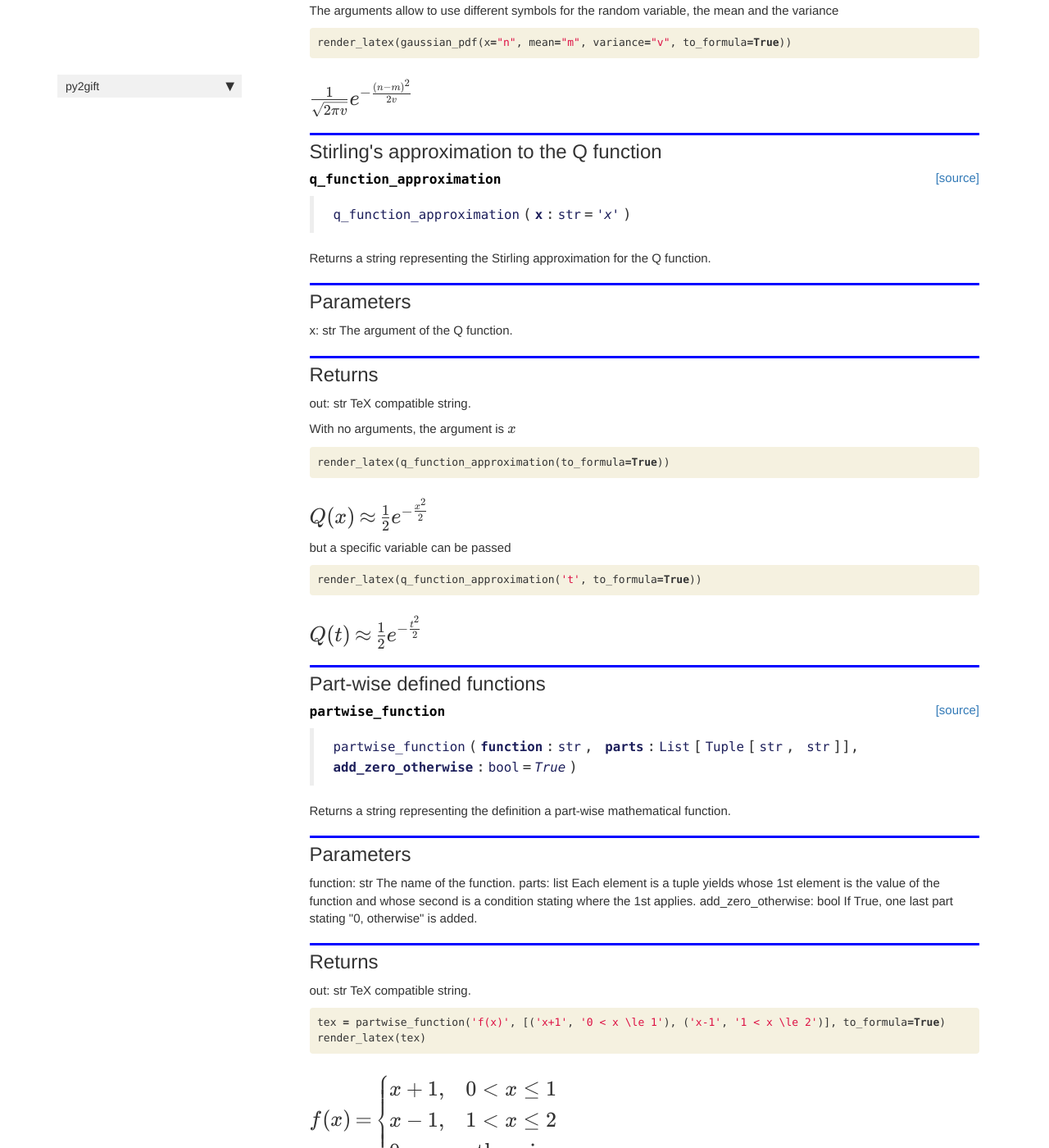
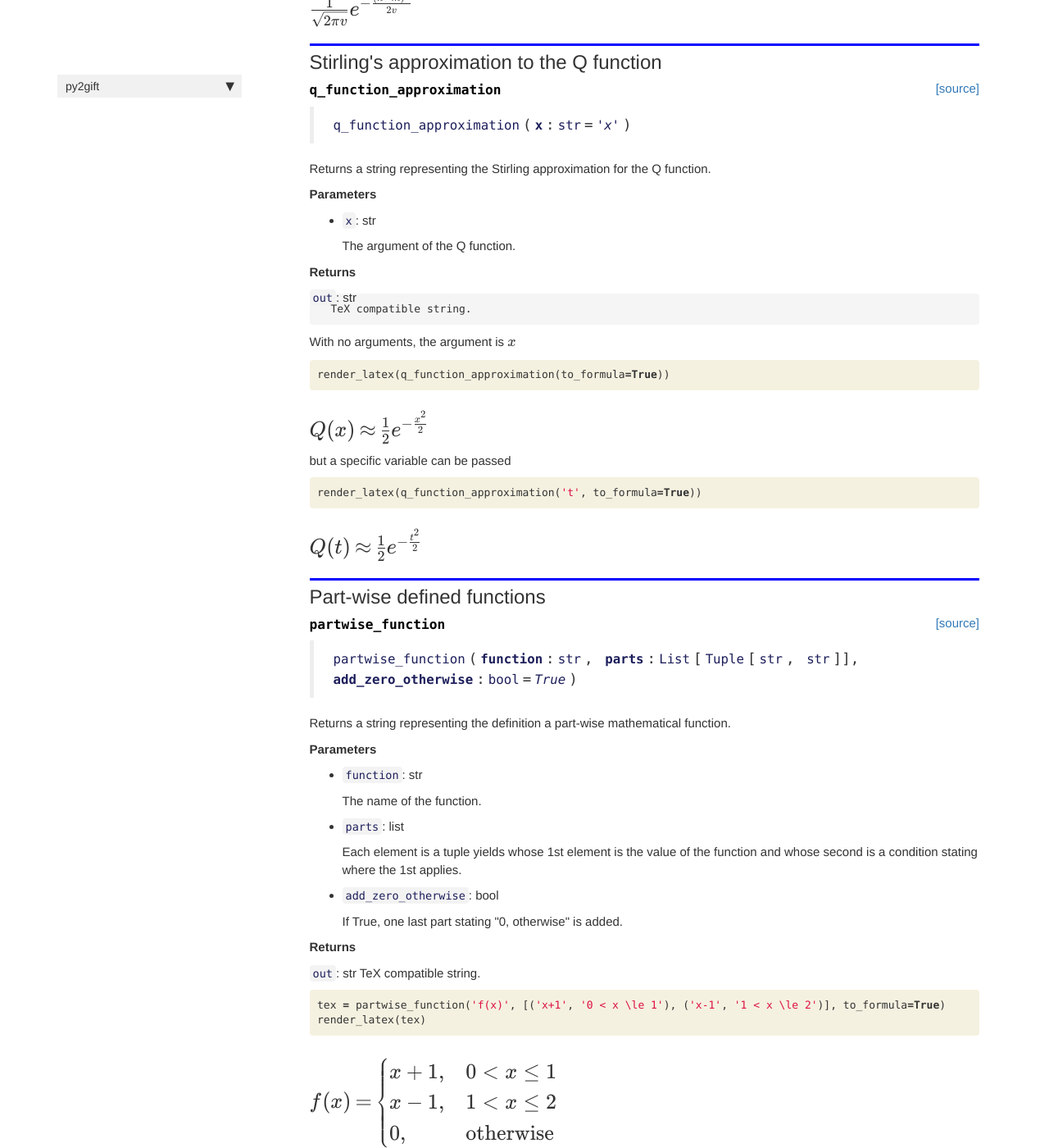
Before and after one commit to manuvazquez/py2gift, a Jekyll site: the page built from docs/tex.html, in a window 1280 px wide and 1400 px high, scrolled down 3674 px. Shown: the whole window at 82% size. Built offline with Jekyll 4.4.1, drawn with Linux system fonts in a browser that asks for light colours; nearby versions of some CDN libraries; comment, search, counter and statistics services are not loaded; some of the changed text lies outside the part shown.

```diff
--- a/docs/tex.html
+++ b/docs/tex.html
@@ -556,19 +556,19 @@ description: "A collection of functions to ease the inclusion of $\TeX$ strings
 <p>Returns a string representing the probability density function for a Gaussian distribution.</p>
 <p><strong>Parameters</strong></p>
 <ul>
-<li><p>x: str</p>
+<li><p><code>x</code>: str</p>
 <p>The random variable.</p>
 </li>
-<li><p>mean: str, optional</p>
+<li><p><code>mean</code>: str, optional</p>
 <p>The mean of the random variable.</p>
 </li>
-<li><p>variance: str, optional</p>
+<li><p><code>variance</code>: str, optional</p>
 <p>The variance of the random variable.</p>
 </li>
 </ul>
 <p><strong>Returns</strong></p>
 <ul>
-<li><p>out: str</p>
+<li><p><code>out</code>: str</p>
 <p>TeX compatible string.</p>
 </li>
 </ul>
@@ -690,10 +690,16 @@ description: "A collection of functions to ease the inclusion of $\TeX$ strings
 <h4 id="q_function_approximation" class="doc_header"><code>q_function_approximation</code><a href="https://github.com/manuvazquez/py2gift/tree/master/py2gift/tex.py#L103" class="source_link" style="float:right">[source]</a></h4><blockquote><p><code>q_function_approximation</code>(<strong><code>x</code></strong>:<code>str</code>=<em><code>'x'</code></em>)</p>
 </blockquote>
 <p>Returns a string representing the Stirling approximation for the Q function.</p>
-<h2 id="Parameters">Parameters<a class="anchor-link" href="#Parameters"> </a></h2><p>x: str
-    The argument of the Q function.</p>
-<h2 id="Returns">Returns<a class="anchor-link" href="#Returns"> </a></h2><p>out: str
-    TeX compatible string.</p>
+<p><strong>Parameters</strong></p>
+<ul>
+<li><p><code>x</code>: str</p>
+<p>The argument of the Q function.</p>
+</li>
+</ul>
+<p><strong>Returns</strong></p>
+<p><code>out</code>: str</p>
+
+<pre><code>TeX compatible string.</code></pre>
 
 </div>
 
@@ -809,16 +815,23 @@ description: "A collection of functions to ease the inclusion of $\TeX$ strings
 
 
 <div class="output_markdown rendered_html output_subarea ">
-<h4 id="partwise_function" class="doc_header"><code>partwise_function</code><a href="https://github.com/manuvazquez/py2gift/tree/master/py2gift/tex.py#L122" class="source_link" style="float:right">[source]</a></h4><blockquote><p><code>partwise_function</code>(<strong><code>function</code></strong>:<code>str</code>, <strong><code>parts</code></strong>:<code>List</code>[<code>Tuple</code>[<code>str</code>, <code>str</code>]], <strong><code>add_zero_otherwise</code></strong>:<code>bool</code>=<em><code>True</code></em>)</p>
+<h4 id="partwise_function" class="doc_header"><code>partwise_function</code><a href="https://github.com/manuvazquez/py2gift/tree/master/py2gift/tex.py#L124" class="source_link" style="float:right">[source]</a></h4><blockquote><p><code>partwise_function</code>(<strong><code>function</code></strong>:<code>str</code>, <strong><code>parts</code></strong>:<code>List</code>[<code>Tuple</code>[<code>str</code>, <code>str</code>]], <strong><code>add_zero_otherwise</code></strong>:<code>bool</code>=<em><code>True</code></em>)</p>
 </blockquote>
 <p>Returns a string representing the definition a part-wise mathematical function.</p>
-<h2 id="Parameters">Parameters<a class="anchor-link" href="#Parameters"> </a></h2><p>function: str
-    The name of the function.
-parts: list
-    Each element is a tuple yields whose 1st element is the value of the function and whose second is a condition stating where the 1st applies.
-add_zero_otherwise: bool
-    If True, one last part stating "0, otherwise" is added.</p>
-<h2 id="Returns">Returns<a class="anchor-link" href="#Returns"> </a></h2><p>out: str
+<p><strong>Parameters</strong></p>
+<ul>
+<li><p><code>function</code>: str</p>
+<p>The name of the function.</p>
+</li>
+<li><p><code>parts</code>: list</p>
+<p>Each element is a tuple yields whose 1st element is the value of the function and whose second is a condition stating where the 1st applies.</p>
+</li>
+<li><p><code>add_zero_otherwise</code>: bool</p>
+<p>If True, one last part stating "0, otherwise" is added.</p>
+</li>
+</ul>
+<p><strong>Returns</strong></p>
+<p><code>out</code>: str
     TeX compatible string.</p>
 
 </div>
@@ -938,7 +951,7 @@ x+1,&amp; 0 &lt; x \le 1 \\\end{cases}$</p>
 
 
 <div class="output_markdown rendered_html output_subarea ">
-<h4 id="from_number" class="doc_header"><code>from_number</code><a href="https://github.com/manuvazquez/py2gift/tree/master/py2gift/tex.py#L159" class="source_link" style="float:right">[source]</a></h4><blockquote><p><code>from_number</code>(<strong><code>n</code></strong>:<code>Union</code>[<code>int</code>, <code>float</code>], <strong><code>prefix</code></strong>:<code>str</code>=<em><code>''</code></em>, <strong><code>precision</code></strong>:<code>int</code>=<em><code>3</code></em>, <strong><code>fixed_point_format</code></strong>:<code>bool</code>=<em><code>False</code></em>)</p>
+<h4 id="from_number" class="doc_header"><code>from_number</code><a href="https://github.com/manuvazquez/py2gift/tree/master/py2gift/tex.py#L164" class="source_link" style="float:right">[source]</a></h4><blockquote><p><code>from_number</code>(<strong><code>n</code></strong>:<code>Union</code>[<code>int</code>, <code>float</code>], <strong><code>prefix</code></strong>:<code>str</code>=<em><code>''</code></em>, <strong><code>precision</code></strong>:<code>int</code>=<em><code>3</code></em>, <strong><code>fixed_point_format</code></strong>:<code>bool</code>=<em><code>False</code></em>)</p>
 </blockquote>
 <p>Returns a string for a given number.</p>
 <h2 id="Parameters">Parameters<a class="anchor-link" href="#Parameters"> </a></h2><p>n: int or float
@@ -1198,7 +1211,7 @@ fixed_point_format: bool
 
 
 <div class="output_markdown rendered_html output_subarea ">
-<h4 id="from_matrix" class="doc_header"><code>from_matrix</code><a href="https://github.com/manuvazquez/py2gift/tree/master/py2gift/tex.py#L188" class="source_link" style="float:right">[source]</a></h4><blockquote><p><code>from_matrix</code>(<strong><code>m</code></strong>:<code>Union</code>[<code>list</code>, <code>ndarray</code>], <strong><code>float_point_precision</code></strong>:<code>int</code>=<em><code>3</code></em>)</p>
+<h4 id="from_matrix" class="doc_header"><code>from_matrix</code><a href="https://github.com/manuvazquez/py2gift/tree/master/py2gift/tex.py#L193" class="source_link" style="float:right">[source]</a></h4><blockquote><p><code>from_matrix</code>(<strong><code>m</code></strong>:<code>Union</code>[<code>list</code>, <code>ndarray</code>], <strong><code>float_point_precision</code></strong>:<code>int</code>=<em><code>3</code></em>)</p>
 </blockquote>
 <p>Returns a string for a given array or matrix.</p>
 <h2 id="Parameters">Parameters<a class="anchor-link" href="#Parameters"> </a></h2><p>m: list or ndarray
@@ -1475,7 +1488,7 @@ float_point_precision: int
 
 
 <div class="output_markdown rendered_html output_subarea ">
-<h4 id="dot_product" class="doc_header"><code>dot_product</code><a href="https://github.com/manuvazquez/py2gift/tree/master/py2gift/tex.py#L218" class="source_link" style="float:right">[source]</a></h4><blockquote><p><code>dot_product</code>(<strong><code>lhs_template</code></strong>:<code>str</code>, <strong><code>lhs</code></strong>:<code>list</code>, <strong><code>rhs_template</code></strong>:<code>str</code>, <strong><code>rhs</code></strong>:<code>list</code>, <strong><code>product_operator</code></strong>:<code>str</code>=<em><code>''</code></em>, <strong><code>addition_operator</code></strong>:<code>str</code>=<em><code>'+'</code></em>)</p>
+<h4 id="dot_product" class="doc_header"><code>dot_product</code><a href="https://github.com/manuvazquez/py2gift/tree/master/py2gift/tex.py#L223" class="source_link" style="float:right">[source]</a></h4><blockquote><p><code>dot_product</code>(<strong><code>lhs_template</code></strong>:<code>str</code>, <strong><code>lhs</code></strong>:<code>list</code>, <strong><code>rhs_template</code></strong>:<code>str</code>, <strong><code>rhs</code></strong>:<code>list</code>, <strong><code>product_operator</code></strong>:<code>str</code>=<em><code>''</code></em>, <strong><code>addition_operator</code></strong>:<code>str</code>=<em><code>'+'</code></em>)</p>
 </blockquote>
 <p>Returns a string for the dot product of two vectors, regardless of whether they are symbols or numbers.</p>
 <h2 id="Parameters">Parameters<a class="anchor-link" href="#Parameters"> </a></h2><p>lhs_template: str
@@ -1595,7 +1608,7 @@ addition_operator: str
 
 
 <div class="output_markdown rendered_html output_subarea ">
-<h4 id="total_probability" class="doc_header"><code>total_probability</code><a href="https://github.com/manuvazquez/py2gift/tree/master/py2gift/tex.py#L251" class="source_link" style="float:right">[source]</a></h4><blockquote><p><code>total_probability</code>(<strong><code>fixed_symbol</code></strong>:<code>str</code>, <strong><code>varying_symbol_template</code></strong>:<code>str</code>, <strong><code>n</code></strong>:<code>int</code>, <strong><code>start_at</code></strong>:<code>int</code>=<em><code>1</code></em>)</p>
+<h4 id="total_probability" class="doc_header"><code>total_probability</code><a href="https://github.com/manuvazquez/py2gift/tree/master/py2gift/tex.py#L256" class="source_link" style="float:right">[source]</a></h4><blockquote><p><code>total_probability</code>(<strong><code>fixed_symbol</code></strong>:<code>str</code>, <strong><code>varying_symbol_template</code></strong>:<code>str</code>, <strong><code>n</code></strong>:<code>int</code>, <strong><code>start_at</code></strong>:<code>int</code>=<em><code>1</code></em>)</p>
 </blockquote>
 
 </div>
@@ -1717,7 +1730,7 @@ addition_operator: str
 
 
 <div class="output_markdown rendered_html output_subarea ">
-<h4 id="enumerate_math" class="doc_header"><code>enumerate_math</code><a href="https://github.com/manuvazquez/py2gift/tree/master/py2gift/tex.py#L258" class="source_link" style="float:right">[source]</a></h4><blockquote><p><code>enumerate_math</code>(<strong><code>numbers_list</code></strong>:<code>List</code>[<code>float</code>], <strong><code>assigned_to</code></strong>:<code>Optional</code>[<code>str</code>]=<em><code>None</code></em>, <strong><code>nexus</code></strong>:<code>str</code>=<em><code>'and'</code></em>, <strong><code>precision</code></strong>:<code>int</code>=<em><code>3</code></em>, <strong><code>start_at</code></strong>:<code>int</code>=<em><code>1</code></em>)</p>
+<h4 id="enumerate_math" class="doc_header"><code>enumerate_math</code><a href="https://github.com/manuvazquez/py2gift/tree/master/py2gift/tex.py#L263" class="source_link" style="float:right">[source]</a></h4><blockquote><p><code>enumerate_math</code>(<strong><code>numbers_list</code></strong>:<code>List</code>[<code>float</code>], <strong><code>assigned_to</code></strong>:<code>Optional</code>[<code>str</code>]=<em><code>None</code></em>, <strong><code>nexus</code></strong>:<code>str</code>=<em><code>'and'</code></em>, <strong><code>precision</code></strong>:<code>int</code>=<em><code>3</code></em>, <strong><code>start_at</code></strong>:<code>int</code>=<em><code>1</code></em>)</p>
 </blockquote>
 <p>Returns a string for a enumeration of formulas.</p>
 
@@ -1888,7 +1901,7 @@ addition_operator: str
 
 
 <div class="output_markdown rendered_html output_subarea ">
-<h4 id="enumerate_assignments" class="doc_header"><code>enumerate_assignments</code><a href="https://github.com/manuvazquez/py2gift/tree/master/py2gift/tex.py#L277" class="source_link" style="float:right">[source]</a></h4><blockquote><p><code>enumerate_assignments</code>(<strong><code>lhs_template</code></strong>:<code>str</code>, <strong><code>rhs_template</code></strong>:<code>str</code>, <strong><code>rhs</code></strong>:<code>List</code>[<code>float</code>], <strong><code>nexus</code></strong>:<code>str</code>=<em><code>'and'</code></em>, <strong><code>precision</code></strong>:<code>int</code>=<em><code>3</code></em>, <strong><code>start_at</code></strong>:<code>int</code>=<em><code>1</code></em>)</p>
+<h4 id="enumerate_assignments" class="doc_header"><code>enumerate_assignments</code><a href="https://github.com/manuvazquez/py2gift/tree/master/py2gift/tex.py#L282" class="source_link" style="float:right">[source]</a></h4><blockquote><p><code>enumerate_assignments</code>(<strong><code>lhs_template</code></strong>:<code>str</code>, <strong><code>rhs_template</code></strong>:<code>str</code>, <strong><code>rhs</code></strong>:<code>List</code>[<code>float</code>], <strong><code>nexus</code></strong>:<code>str</code>=<em><code>'and'</code></em>, <strong><code>precision</code></strong>:<code>int</code>=<em><code>3</code></em>, <strong><code>start_at</code></strong>:<code>int</code>=<em><code>1</code></em>)</p>
 </blockquote>
 <p>Returns a string for a enumeration of formulas.</p>
 
@@ -1993,7 +2006,7 @@ addition_operator: str
 
 
 <div class="output_markdown rendered_html output_subarea ">
-<h4 id="expand" class="doc_header"><code>expand</code><a href="https://github.com/manuvazquez/py2gift/tree/master/py2gift/tex.py#L287" class="source_link" style="float:right">[source]</a></h4><blockquote><p><code>expand</code>(<strong><code>template</code></strong>:<code>str</code>, <strong><code>n</code></strong>:<code>int</code>, <strong><code>to_math</code></strong>:<code>bool</code>=<em><code>False</code></em>, <strong><code>nexus</code></strong>:<code>str</code>=<em><code>'and'</code></em>, <strong><code>start_at</code></strong>:<code>int</code>=<em><code>1</code></em>)</p>
+<h4 id="expand" class="doc_header"><code>expand</code><a href="https://github.com/manuvazquez/py2gift/tree/master/py2gift/tex.py#L292" class="source_link" style="float:right">[source]</a></h4><blockquote><p><code>expand</code>(<strong><code>template</code></strong>:<code>str</code>, <strong><code>n</code></strong>:<code>int</code>, <strong><code>to_math</code></strong>:<code>bool</code>=<em><code>False</code></em>, <strong><code>nexus</code></strong>:<code>str</code>=<em><code>'and'</code></em>, <strong><code>start_at</code></strong>:<code>int</code>=<em><code>1</code></em>)</p>
 </blockquote>
 <p>Expand a symbol according to a pattern.</p>
 <blockquote><blockquote><blockquote><p>util.expand('s_{}', 3, True)
--- a/environment.yml
+++ b/environment.yml
@@ -7,5 +7,6 @@ dependencies:
   - numpy
   - matplotlib
   - ruamel.yaml
-  - gift-wrapper
+  - pip:
+    - gift-wrapper
 prefix: /home/manu/anaconda3/envs/py2gift
```
Also changed, not shown: py2gift/tex.py (+23 -18 lines), 1 other file.
